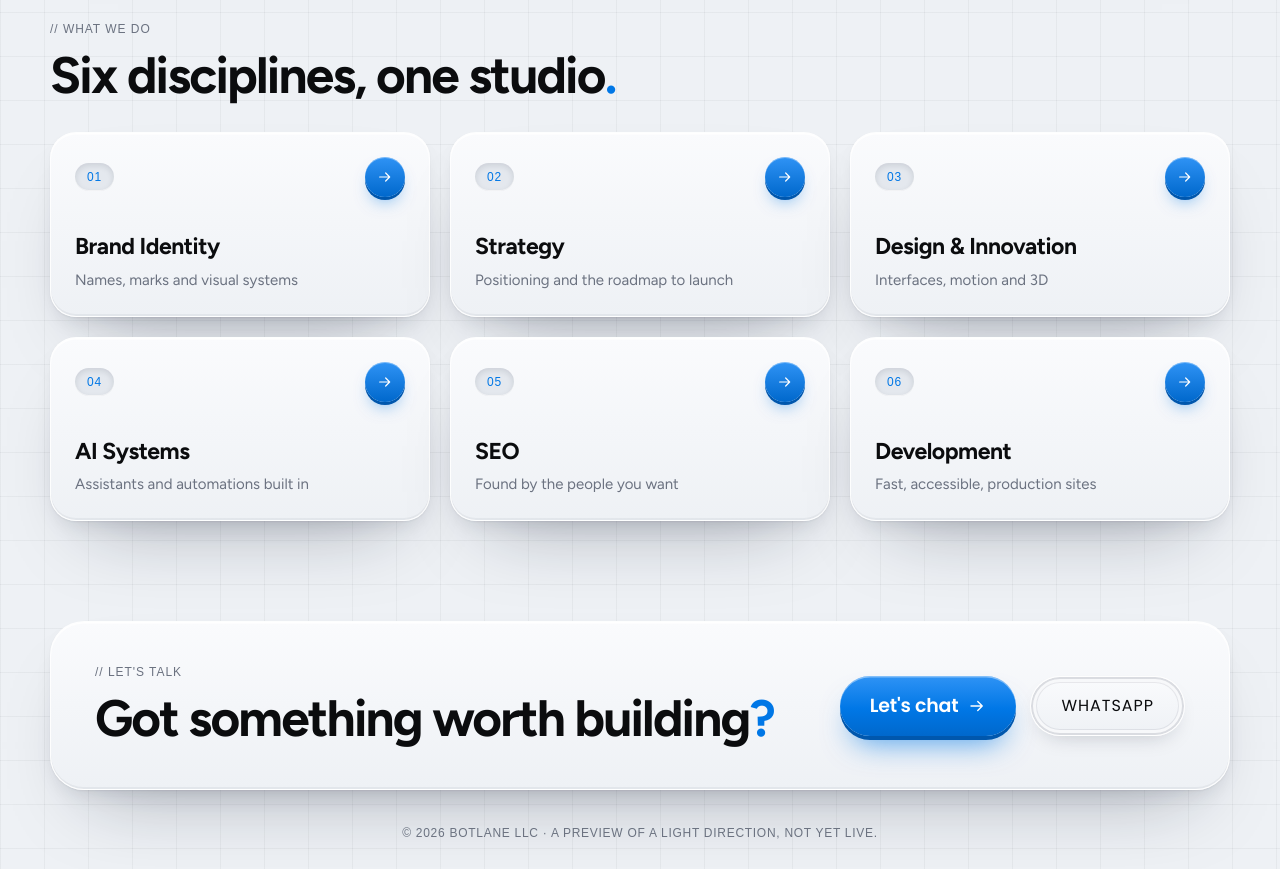
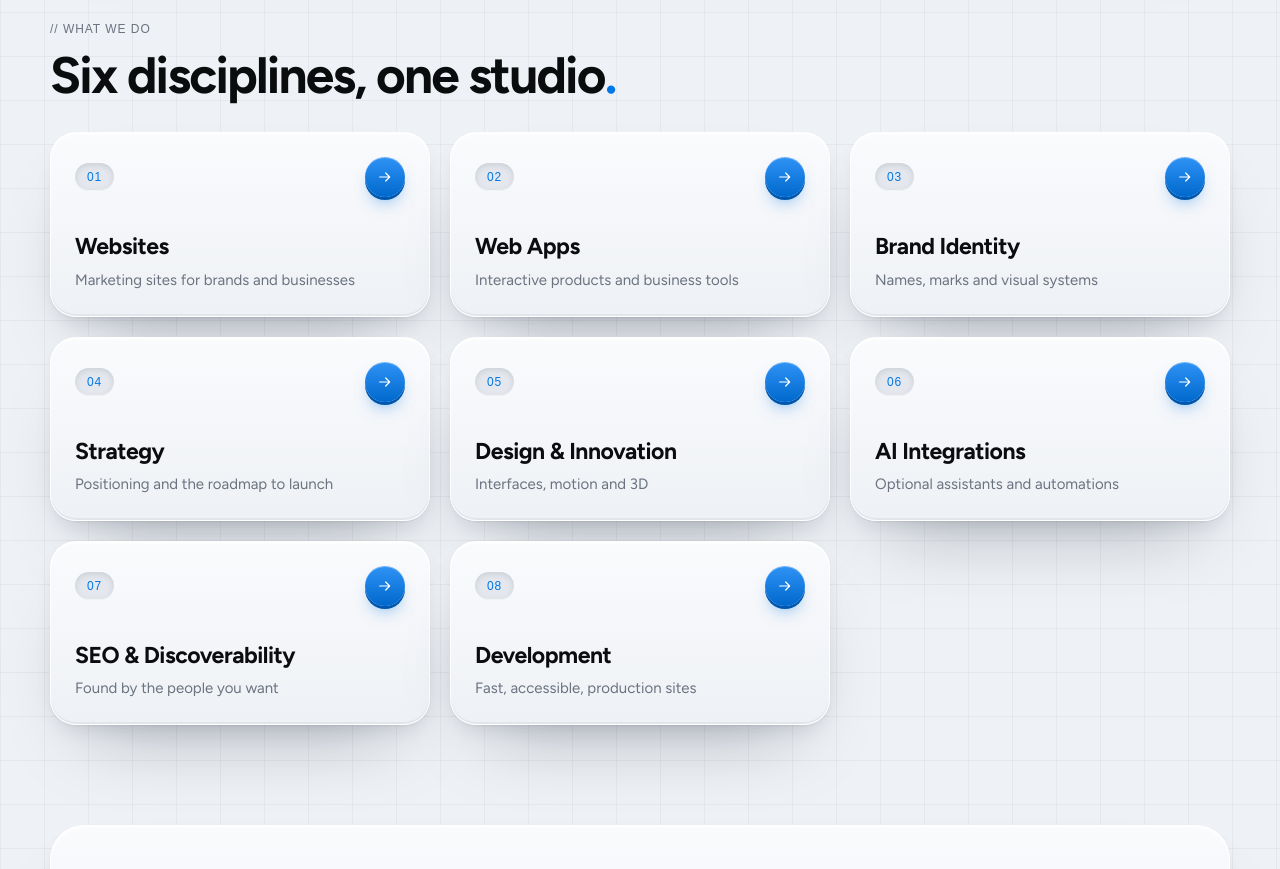
Before and after one commit to botlaneio/bot-studio, a Next.js app: page /preview in a window 1280 px wide. Shown: the part 1000-1869 px from the top of the page. Built offline with nearby package versions, Linux system fonts and the light colour scheme; no server answers; a web font is replaced by a local one.

Commit message:
Lead studio offers with Websites and Web Apps (#8)

```diff
--- a/src/app/layout.tsx
+++ b/src/app/layout.tsx
@@ -31,9 +31,9 @@ const poppins = Poppins({
 
 const SITE_URL = process.env.NEXT_PUBLIC_SITE_URL ?? "https://botlane.tech";
 
-const TITLE = "Botlane Studios — Ultra-premium websites";
+const TITLE = "Botlane Studios — Websites and web apps";
 const DESCRIPTION =
-  "Botlane Studios designs and builds ultra-premium websites for brands that care about craft, clarity and performance. A BotLane LLC studio.";
+  "Botlane Studios designs and builds websites and web apps for brands that care about craft, clarity and performance. A BotLane LLC studio.";
 
 export const metadata: Metadata = {
   metadataBase: new URL(SITE_URL),
--- a/src/components/Footer.tsx
+++ b/src/components/Footer.tsx
@@ -9,7 +9,7 @@ import styles from "./Footer.module.css";
 /** No /work route exists. Capabilities is the index the nav and the previous footer shared. */
 const NAVIGATE = [
   { href: "/", label: "Home" },
-  { href: "/capabilities", label: "Capabilities" },
+  { href: "/capabilities", label: "Offers" },
   { href: "/about", label: "About" },
   { href: "/echoes", label: "Echoes" },
   { href: "/contact#inquiry", label: "Contact" },
@@ -213,11 +213,11 @@ export function Footer() {
       <div className={styles.lower}>
         <div className={styles.lowerGrid}>
           <div className={styles.pitch}>
-            <p className={styles.tagline}>Ultra-premium websites that connect, scale, and perform.</p>
+            <p className={styles.tagline}>Websites and web apps that connect, scale, and perform.</p>
             {/* eslint-disable-next-line @next/next/no-img-element */}
             <img className={styles.wordmark} src="/logo.svg" alt="Botlane" width={897} height={100} />
             <p className={styles.blurb}>
-              Ultra-premium websites designed and built for brands that demand craft, clarity, and performance.
+              Websites and web apps designed and built for brands that demand craft, clarity, and performance.
             </p>
             <p className={styles.copy}>©2026 BotLane LLC. All rights reserved.</p>
             <p className={styles.siteLine}>
--- a/src/components/Hero.tsx
+++ b/src/components/Hero.tsx
@@ -14,7 +14,7 @@ const TICKS = [
   { label: "// 00.04°", y: 597 },
 ];
 
-const WORDS = "Digital experiences that connect, scale and perform".split(" ");
+const WORDS = "Websites and web apps that connect, scale and perform".split(" ");
 
 const vars = (v: Record<string, string | number>) => v as CSSProperties;
 
@@ -64,7 +64,7 @@ export function Hero() {
             <Scramble text="Small studio, worldwide tech." delay={700} />
           </p>
           <p>
-            <Scramble text="We create stories people remember." delay={850} />
+            <Scramble text="Strategy, design and development, together." delay={850} />
           </p>
         </div>
 
--- a/src/components/Nav.tsx
+++ b/src/components/Nav.tsx
@@ -5,7 +5,7 @@ import { usePathname } from "next/navigation";
 import { useEffect, useRef, useState } from "react";
 import { Arrow } from "./motion/Arrow";
 import { lockScroll } from "./motion/SmoothScroll";
-import { CAPABILITIES, capabilityHref } from "./capabilities";
+import { NAV_CAPABILITIES, capabilityHref } from "./capabilities";
 import { CapabilityIcon } from "./CapabilityIcon";
 import styles from "./Nav.module.css";
 
@@ -147,7 +147,7 @@ export function Nav() {
               aria-controls="capabilities-menu"
               onClick={() => setOpen((o) => !o)}
             >
-              Capabilities
+              Offers
               <svg className={styles.chevron} viewBox="0 0 12 12" aria-hidden="true">
                 <path d="M2.5 4.5 6 8l3.5-3.5" fill="none" stroke="currentColor" strokeWidth="1.4" strokeLinecap="round" strokeLinejoin="round" />
               </svg>
@@ -156,7 +156,7 @@ export function Nav() {
             <div id="capabilities-menu" className={styles.panel}>
               <div className={styles.sheet}>
                 <ul className={styles.list}>
-                  {CAPABILITIES.map((item, i) => (
+                  {NAV_CAPABILITIES.map((item, i) => (
                     <li key={item.title} style={{ ["--i" as string]: i }}>
                       <Link
                         href={capabilityHref(item.slug)}
@@ -168,7 +168,7 @@ export function Nav() {
                       >
                         <span className={styles.num}>{String(i + 1).padStart(2, "0")}</span>
                         <span className={styles.itemThumb}>
-                          <CapabilityIcon slug={item.slug} />
+                          <CapabilityIcon slug={item.slug === "websites" ? "design-innovation" : item.slug === "web-apps" ? "development" : item.slug} />
                         </span>
                         <span className={styles.itemText}>
                           <span className={styles.itemTitle}>{item.title}</span>
@@ -183,7 +183,7 @@ export function Nav() {
                 {/* Follows the hovered item. Decorative: the list carries the content. */}
                 <div className={styles.preview} aria-hidden="true">
                   <div className={styles.previewGlow} />
-                  {CAPABILITIES.map((item, i) => (
+                  {NAV_CAPABILITIES.map((item, i) => (
                     <div key={item.title} className={styles.slide} data-active={active === i || undefined}>
                       {/* eslint-disable-next-line @next/next/no-img-element */}
                       <img
@@ -259,19 +259,19 @@ export function Nav() {
                 aria-controls="mobile-capabilities"
                 onClick={() => setMobileCaps((o) => !o)}
               >
-                Capabilities
+                Offers
                 <svg className={styles.mobileChevron} viewBox="0 0 12 12" aria-hidden="true">
                   <path d="M2.5 4.5 6 8l3.5-3.5" fill="none" stroke="currentColor" strokeWidth="1.4" strokeLinecap="round" strokeLinejoin="round" />
                 </svg>
               </button>
               <div id="mobile-capabilities" className={styles.mobileCaps} data-open={mobileCaps || undefined}>
                 <ul>
-                  {CAPABILITIES.map((item, i) => (
+                  {NAV_CAPABILITIES.map((item, i) => (
                     <li key={item.title}>
                       <Link href={capabilityHref(item.slug)} onClick={closeMobile} tabIndex={mobileCaps ? 0 : -1}>
                         <span className={styles.mobileCapNum}>{String(i + 1).padStart(2, "0")}</span>
                         <span className={styles.mobileCapThumb}>
-                          <CapabilityIcon slug={item.slug} />
+                          <CapabilityIcon slug={item.slug === "websites" ? "design-innovation" : item.slug === "web-apps" ? "development" : item.slug} />
                         </span>
                         <span>
                           <span className={styles.mobileCapTitle}>{item.title}</span>
--- a/src/components/capabilities.ts
+++ b/src/components/capabilities.ts
@@ -1,7 +1,7 @@
-/** The studio's six areas, shared by the nav menu, the footer and the
- *  capabilities page. `slug` is each capability page and index anchor;
- *  `image` is the photo shown in the Capabilities mega menu. */
-export const CAPABILITIES = [
+import { PLANS } from "./plans";
+
+/** Retain existing discipline URLs while leading with two core project offers. */
+const DISCIPLINES = [
   {
     slug: "brand-identity",
     image: "/capability-brand-identity.webp",
@@ -14,7 +14,7 @@ export const CAPABILITIES = [
   {
     slug: "strategy",
     image: "/capability-strategy.webp",
-    tag: "Growth",
+    tag: "Included discipline",
     title: "Strategy",
     line: "Positioning and the roadmap to launch",
     detail: "Who it's for, what makes it different and what ships first, agreed before a pixel is drawn.",
@@ -23,7 +23,7 @@ export const CAPABILITIES = [
   {
     slug: "design-innovation",
     image: "/capability-design.webp",
-    tag: "Creative",
+    tag: "Included discipline",
     title: "Design & Innovation",
     line: "Interfaces, motion and 3D",
     detail: "Interfaces with a point of view: considered type, motion that explains, and 3D where it earns its place.",
@@ -32,25 +32,25 @@ export const CAPABILITIES = [
   {
     slug: "ai-systems",
     image: "/capability-ai-systems.webp",
-    tag: "Smart AI",
-    title: "AI Systems",
-    line: "Assistants and automations built in",
-    detail: "Assistants, search and automations wired into the site, so it answers questions and does the busywork.",
+    tag: "Optional add-on",
+    title: "AI Integrations",
+    line: "Optional assistants and automations",
+    detail: "Optional assistants, search and automations integrated into your website or app. We agree the use case, data access and scope separately from the core build.",
     includes: ["Assistants that know your content", "Smart site search", "Workflow automations", "Lead capture and routing"],
   },
   {
     slug: "seo",
     image: "/capability-seo.webp",
-    tag: "Discoverable",
-    title: "SEO",
+    tag: "Optional add-on",
+    title: "SEO & Discoverability",
     line: "Found by the people you want",
-    detail: "Clean structure, fast pages and content shaped for search, so the right people find you first.",
-    includes: ["Technical SEO foundations", "Page speed and Core Web Vitals", "Structured data", "Content guidance"],
+    detail: "An optional programme for search visibility and content, beyond the performance and technical search basics included in the core build. Scope and pricing are agreed separately.",
+    includes: ["Search and visibility review", "Content and keyword planning", "Structured data where relevant", "Ongoing optimisation as scoped"],
   },
   {
     slug: "development",
     image: "/capability-development.webp",
-    tag: "Build",
+    tag: "Included discipline",
     title: "Development",
     line: "Fast, accessible, production sites",
     detail: "Production code on a modern stack, fast on every device, accessible, and easy for your team to run.",
@@ -59,3 +59,18 @@ export const CAPABILITIES = [
 ];
 
 export const capabilityHref = (slug: string) => `/capabilities/${slug}`;
+
+export const OFFERS = PLANS.slice(0, 2).map((plan, i) => ({
+  slug: plan.slug,
+  image: i === 0 ? "/capability-design.webp" : "/capability-development.webp",
+  tag: "Core offer",
+  title: plan.name,
+  line: i === 0 ? "Marketing sites for brands and businesses" : "Interactive products and business tools",
+  detail: plan.pitch,
+  includes: plan.includes,
+}));
+export const OPTIONAL_CAPABILITIES = DISCIPLINES.filter((item) => item.slug === "seo" || item.slug === "ai-systems");
+export const NAV_CAPABILITIES = [...OFFERS, ...OPTIONAL_CAPABILITIES];
+export const CAPABILITIES = [...OFFERS, ...DISCIPLINES];
+
+export const OFFER_DETAILS = [...OFFERS, ...DISCIPLINES.filter((item) => ["strategy", "design-innovation", "development"].includes(item.slug)), ...OPTIONAL_CAPABILITIES];
--- a/src/components/lane/LaneChat.tsx
+++ b/src/components/lane/LaneChat.tsx
@@ -5,7 +5,7 @@ import { studioReply } from "./studioReply";
 import styles from "./LaneChat.module.css";
 
 const GREETING =
-  "Planning a website or a redesign? I can explain our services and packages, or point you to the team.";
+  "Planning a website or a web app? I can explain our services and packages, or point you to the team.";
 
 const CHIPS = ["Explore services", "Compare plans", "Existing client support"] as const;
 
@@ -105,7 +105,7 @@ export function LaneChat() {
 
           <form className={styles.composer} onSubmit={onSubmit}>
             <label className={styles.visuallyHidden} htmlFor={fieldId}>
-              Ask about your website project
+              Ask about your project
             </label>
             <input
               ref={inputRef}
@@ -115,7 +115,7 @@ export function LaneChat() {
               name="note"
               value={note}
               onChange={(e) => setNote(e.target.value)}
-              placeholder="Ask about your website project..."
+              placeholder="Ask about your project..."
               autoComplete="off"
               maxLength={2000}
             />
--- a/src/components/plans.ts
+++ b/src/components/plans.ts
@@ -1,31 +1,27 @@
-/** Prices are quoted per project; set `price` on a plan to show a figure. */
-export const PLANS: { name: string; pitch: string; price?: string; recommended?: boolean; includes: string[] }[] = [
+/** Core projects are quoted to an agreed scope; optional work is priced separately. */
+export const PLANS: { name: string; slug: string; pitch: string; price?: string; recommended?: boolean; includes: string[] }[] = [
   {
-    name: "Launch",
-    pitch: "A focused site to get a new brand or product live.",
-    includes: ["Up to five pages", "Custom, responsive design", "Motion and interaction", "SEO and performance basics", "A CMS for quick updates"],
+    name: "Websites",
+    slug: "websites",
+    pitch: "A marketing website that explains your business and helps the right people take the next step.",
+    includes: ["Strategy, audience and site structure", "Custom responsive design", "Development and launch", "Content management where needed", "Performance, accessibility and search basics"],
   },
   {
-    name: "Studio",
-    pitch: "Brand and website, designed and built together.",
+    name: "Web Apps",
     recommended: true,
-    includes: [
-      "Brand identity or refresh",
-      "Strategy, site map and content plan",
-      "Custom design system",
-      "Multi-page site with motion and 3D",
-      "SEO, analytics and a CMS",
-    ],
+    slug: "web-apps",
+    pitch: "An interactive product or business tool built around what your users need to do.",
+    includes: ["Strategy, discovery and prioritised scope", "User flows and interface design", "Development and launch", "Data, accounts and integrations as scoped", "Testing and handover"],
   },
   {
-    name: "Partner",
-    pitch: "An ongoing studio team for a brand that keeps moving.",
-    includes: [
-      "Monthly design and development time",
-      "New pages, features and campaigns",
-      "AI assistants and automations",
-      "Performance and SEO reviews",
-      "Priority support",
-    ],
+    name: "Optional Add-ons",
+    slug: "add-ons",
+    pitch: "Extend your website or app with the support it needs, scoped separately from your core project.",
+    includes: ["SEO & discoverability beyond build basics", "AI assistants, search and automations", "Use cases and deliverables agreed first", "Ongoing care quoted separately", "Third-party costs identified in your proposal"],
   },
 ];
+
+export const ADD_ONS = [
+  { name: "SEO & Discoverability", slug: "seo", pitch: "A scoped programme to help the right people find your website, beyond the technical basics included in the build." },
+  { name: "AI Integrations", slug: "ai-systems", pitch: "Assistants, search or automations integrated into your website or app where they serve a clear purpose." },
+];
```
Also changed, not shown: src/app/capabilities/page.tsx (+8 -7 lines), src/app/knowledge/docs.tsx (+10 -10 lines), src/app/pricing/page.tsx (+7 -7 lines), src/components/lane/studioReply.ts (+7 -5 lines), 1 other file (tests, documents, lock files or other folders).
